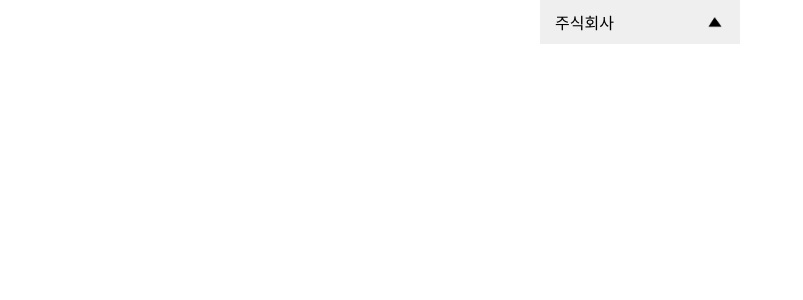
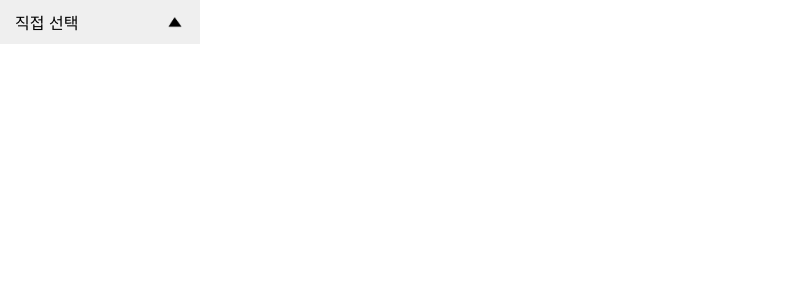
Before and after one commit to Arthur-Noh/helpme-clone, a React (Create React App) app: page / in a window 1280 px wide. Shown: the top 300 px of the page, without its empty margins (0-803 px from the left). Built offline with nearby package versions, Linux system fonts and the light colour scheme.

Commit message:
feat: dropdown;

```diff
--- a/src/components/dropdown.tsx
+++ b/src/components/dropdown.tsx
@@ -3,11 +3,8 @@ import styled from '@emotion/styled';
 import ArrowImage from '../assert/arrow.png';
 
 const DropdownView = styled.div<{ width?: number }>`
-margin: 0 auto;
 position: relative;
-width: 200px;
-/* background-color: red; */
-/* border: 1px solid red; */
+width: ${({ width }) => width ? width : 200}px;
 `;
 
 const DropdownButtonView = styled.div`
@@ -29,20 +26,24 @@ height: 20px;
 transform: ${({ isRotate }) => isRotate ? 'rotate(180deg)' : 'rotate(0deg)'};
 `;
 
-const DropdownContent = styled.div`
+const DropdownContent = styled.div<{ dropdownHeight?: number }>`
 position: absolute;
 top: 100%;
 width: 100%;
 background-color: '#ffffff';
-box-shadow: 3px 3px 10px 6px rgba(0, 0, 0, 0.06);
+/* box-shadow: 3px 3px 10px 6px rgba(0, 0, 0, 0.06); */
+border: 1px solid #DBDBDB;
+${ props => props.dropdownHeight && `
+    height: ${props.dropdownHeight}px;
+    overflow-y: scroll;
+`};
 `;
 
-const DropdownItem = styled.div`
+const DropdownItem = styled.div<{ isSelectedItem: boolean }>`
 padding: 15px;
+background-color: ${({ isSelectedItem }) => isSelectedItem ? '#d9ffff' : '#ffffff'};
 cursor: pointer;
 `;
-
-
 
 export type DropdownOption = {
     text: string;
@@ -51,33 +52,44 @@ export type DropdownOption = {
 
 interface IDropdown {
     options: Array<DropdownOption>;
-    value: string;
+    value?: string;
     onSelect: (value: string) => void;
     placeholder?: string;
     width?: number;
     disable?: boolean;
+    dropdownHeight?: number;
 }
 
 const Dropdown: React.FC<IDropdown> = (props: IDropdown) => {
     const [ isActive, setIsActive ] = useState(false);
 
+    const buttonText = props.options.find((option) => option.value === props.value)?.text;
+
     return (
         <DropdownView
+            width={props.width}
         >
-            <DropdownButtonView onClick={() => {
-                setIsActive((prev) => !prev);
-                console.log('눌렸음');
-            }}>
-                <DropdownButtonText>주식회사</DropdownButtonText>
+            <DropdownButtonView onClick={() => setIsActive((prev) => !prev)}>
+                <DropdownButtonText>
+                    { buttonText ? buttonText
+                        : props.placeholder ?? '직접 선택'
+                    }
+                </DropdownButtonText>
                 <RightArrow src={ArrowImage} isRotate={isActive}/>
             </DropdownButtonView>
             { isActive && (
-                <DropdownContent>
+                <DropdownContent
+                    dropdownHeight={props.dropdownHeight}
+                >
                     { props.options.map((option, index) => {
                         return (
                             <DropdownItem
                                 key={`${option.value}-${option.text}`}
-                                onClick={() => props.onSelect(option.value)}
+                                onClick={() => {
+                                    props.onSelect(option.value);
+                                    setIsActive((prev) => !prev);
+                                }}
+                                isSelectedItem={option.value === props.value}
                             >{option.text}</DropdownItem>
                         );
                     })}
```
